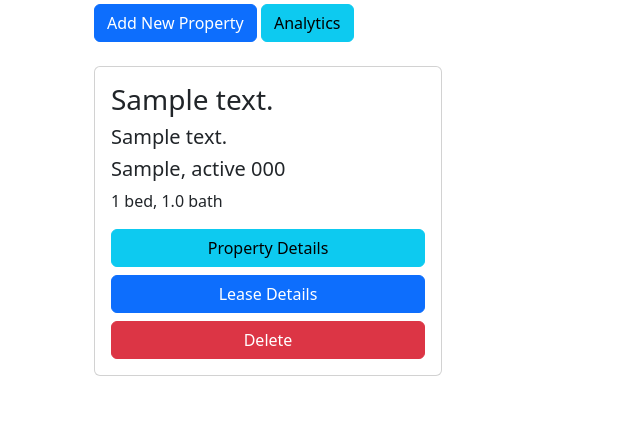
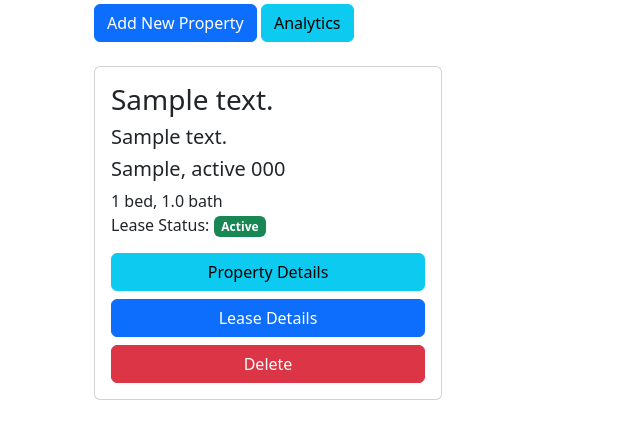
Before and after one commit to nltoosicks/Rentre, a Django app: template rentapp/templates/rentapp/landlord_dashboard.html in a window 1280 px wide. Shown: the part 148-587 px from the top of the page, without its empty margins (0-640 px from the left). Run offline with Django 5.2, Linux system fonts and the light colour scheme; the template is opened without the code that fills it: values that come from a table or form of the project are taken from there, others are empty; tables that the repository leaves empty hold one stand-in row (values such as "Sample post").

Commit message:
Update landlord dashboard
- Landlord dashboard now shows the status of each property's lease as active, inactive, or no lease

```diff
--- a/rentapp/templates/rentapp/landlord_dashboard.html
+++ b/rentapp/templates/rentapp/landlord_dashboard.html
@@ -23,7 +23,19 @@
                             {% endif %}
                             <h5 class="card-text">{{ property.city }}, {{ property.state }} {{ property.zip_code }}</h5>
                             <p class="card-text">
-                                {{ property.bedrooms }} bed, {{ property.bathrooms }} bath
+                                {{ property.bedrooms }} bed, {{ property.bathrooms }} bath<br>
+                                {% if property.lease_set.exists %}
+                                    {% with lease=property.lease_set.first %}
+                                        Lease Status:
+                                        {% if lease.status == 'active' %}
+                                            <span class="badge bg-success">Active</span>
+                                        {% else %}
+                                            <span class="badge bg-warning">Inactive</span>
+                                        {% endif %}
+                                    {% endwith %}
+                                {% else %}
+                                    Lease Status: <span class="badge bg-secondary">No Lease</span>
+                                {% endif %}
                             </p>
                             <div class="d-grid gap-2">
                                 <a href="{% url 'property_details' property.property_id %}" class="btn btn-info">Property Details</a>
```
